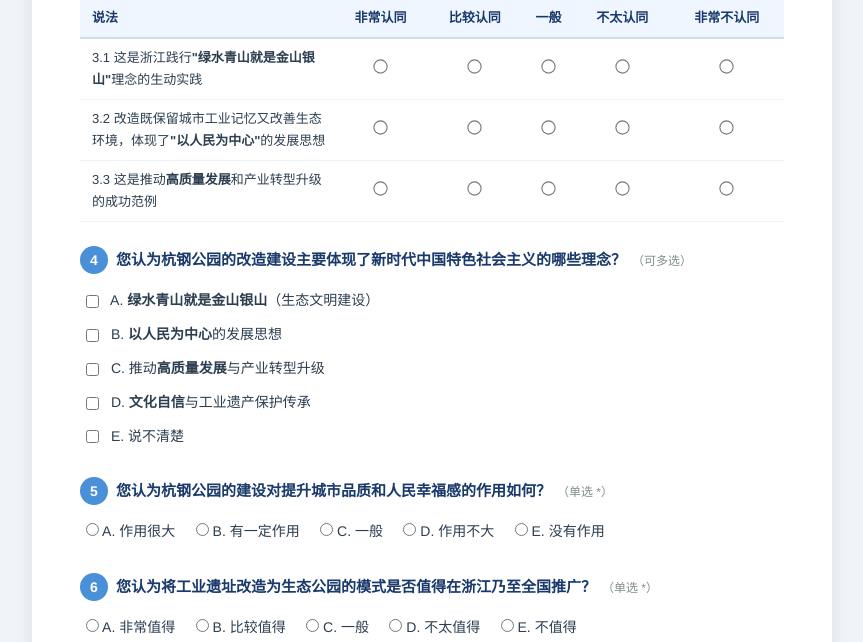
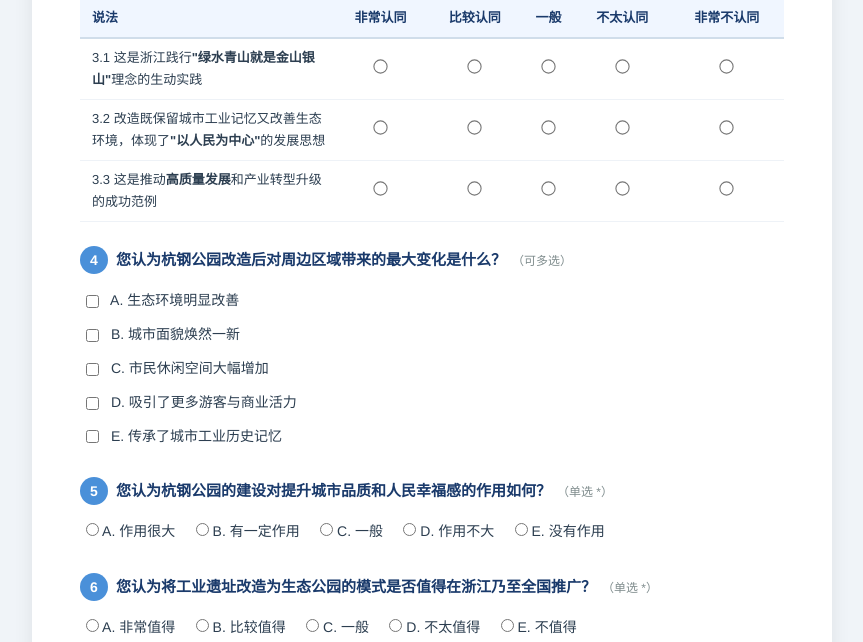
Before and after one commit to lingec/survery_for_xigai, a Flask app: page / in a window 1280 px wide. Shown: the part 886-1528 px from the top of the page, without its empty margins (208-1071 px from the left). Run offline with Flask 3, Linux system fonts and the light colour scheme.

Commit message:
修改Q4题目，避免与Q3重复

```diff
--- a/app.py
+++ b/app.py
@@ -205,7 +205,7 @@ def export_csv():
     writer.writerow([
         "编号", "提交时间", "Q1_了解程度", "Q2_来园目的(多选)",
         "Q3.1_两山论", "Q3.2_以人民为中心", "Q3.3_高质量发展",
-        "Q4_体现理念(多选)", "Q5_幸福感提升", "Q6_推广价值", "Q7_建议"
+        "Q4_周边区域变化(多选)", "Q5_幸福感提升", "Q6_推广价值", "Q7_建议"
     ])
     for r in rows:
         writer.writerow([
--- a/templates/admin.html
+++ b/templates/admin.html
@@ -226,8 +226,8 @@
 
     <!-- Q4 -->
     <div class="card">
-      <h2>Q4. 体现了新时代中国特色社会主义的哪些理念？（多选）</h2>
-      {% set labels_q4 = {'A':'绿水青山就是金山银山','B':'以人民为中心','C':'高质量发展','D':'文化自信','E':'说不清楚'} %}
+      <h2>Q4. 杭钢公园改造后对周边区域带来的最大变化（多选）</h2>
+      {% set labels_q4 = {'A':'生态环境改善','B':'城市面貌更新','C':'休闲空间增加','D':'游客与商业活力','E':'传承工业记忆'} %}
       {% set colors_q4 = {'A':'#27ae60','B':'#2980b9','C':'#8e44ad','D':'#e67e22','E':'#95a5a6'} %}
       <div class="chart-wrap">
         <canvas id="chartQ4"></canvas>
@@ -365,7 +365,7 @@ pieChart('chartQ2',
 
 // Q4
 pieChart('chartQ4',
-  ['A. 两山论', 'B. 以人民为中心', 'C. 高质量发展', 'D. 文化自信', 'E. 说不清楚'],
+  ['A. 生态环境', 'B. 城市面貌', 'C. 休闲空间', 'D. 游客商业', 'E. 工业记忆'],
   [{{ stats.q4.get('A',0) }}, {{ stats.q4.get('B',0) }}, {{ stats.q4.get('C',0) }}, {{ stats.q4.get('D',0) }}, {{ stats.q4.get('E',0) }}]
 );
 
--- a/templates/survey.html
+++ b/templates/survey.html
@@ -289,13 +289,13 @@
 
       <!-- Q4 -->
       <div class="question">
-        <div class="q-title"><span class="q-num">4</span>您认为杭钢公园的改造建设主要体现了新时代中国特色社会主义的哪些理念？<span class="tag">（可多选）</span></div>
+        <div class="q-title"><span class="q-num">4</span>您认为杭钢公园改造后对周边区域带来的最大变化是什么？<span class="tag">（可多选）</span></div>
         <div class="options">
-          <label class="opt"><input type="checkbox" name="q4" value="A"> A. <strong>绿水青山就是金山银山</strong>（生态文明建设）</label>
-          <label class="opt"><input type="checkbox" name="q4" value="B"> B. <strong>以人民为中心</strong>的发展思想</label>
-          <label class="opt"><input type="checkbox" name="q4" value="C"> C. 推动<strong>高质量发展</strong>与产业转型升级</label>
-          <label class="opt"><input type="checkbox" name="q4" value="D"> D. <strong>文化自信</strong>与工业遗产保护传承</label>
-          <label class="opt"><input type="checkbox" name="q4" value="E"> E. 说不清楚</label>
+          <label class="opt"><input type="checkbox" name="q4" value="A"> A. 生态环境明显改善</label>
+          <label class="opt"><input type="checkbox" name="q4" value="B"> B. 城市面貌焕然一新</label>
+          <label class="opt"><input type="checkbox" name="q4" value="C"> C. 市民休闲空间大幅增加</label>
+          <label class="opt"><input type="checkbox" name="q4" value="D"> D. 吸引了更多游客与商业活力</label>
+          <label class="opt"><input type="checkbox" name="q4" value="E"> E. 传承了城市工业历史记忆</label>
         </div>
       </div>
 
```
